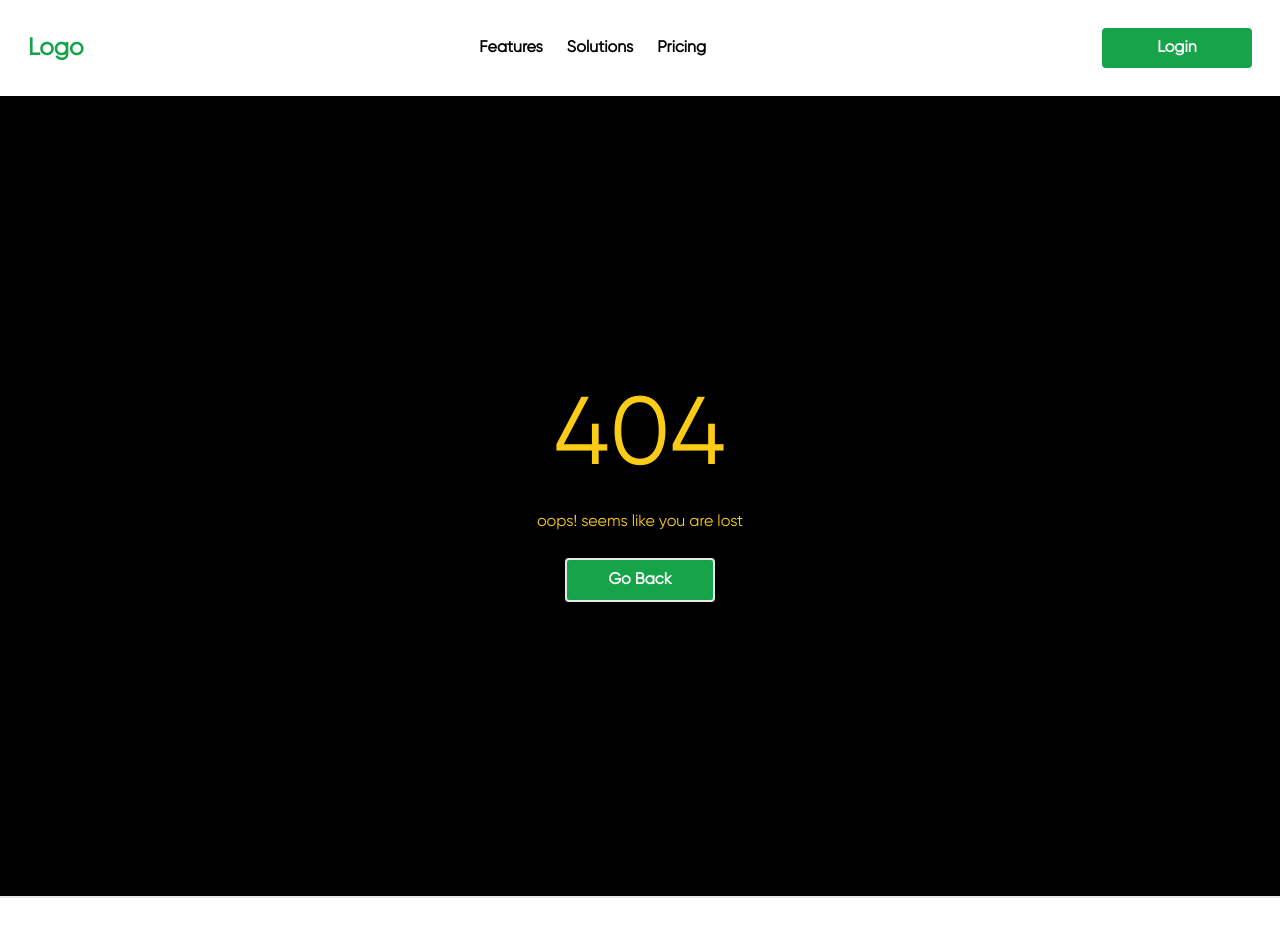
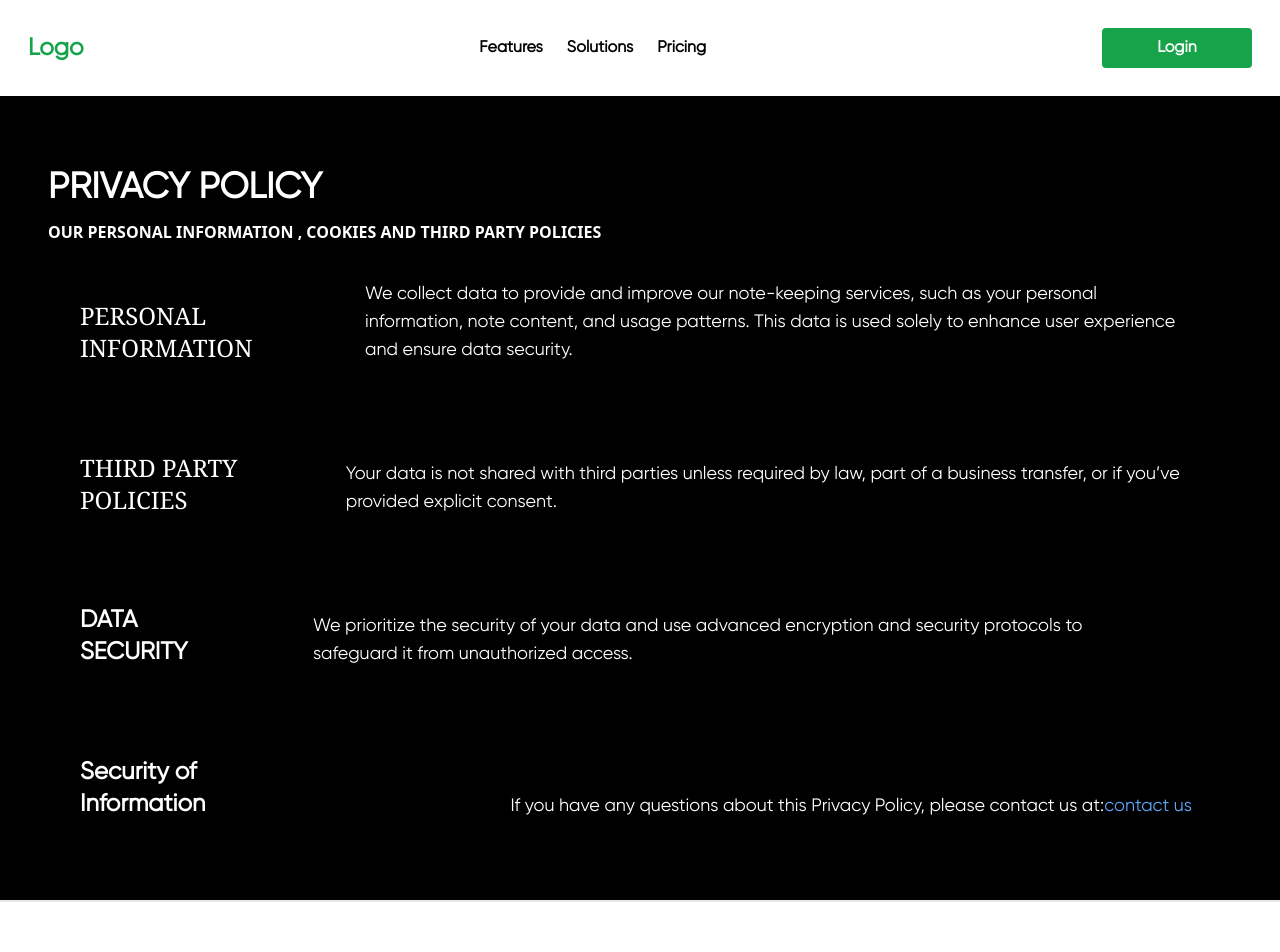
Before and after one commit to AboubakarArisar/pindaribook, a React (Vite) app: page /privacy in a window 1280 px wide. Before the commit this address had no page. Shown: the top 952 px of the page. Built offline with nearby package versions, Linux system fonts and the light colour scheme.

Commit message:
created privacyPolicy page

```diff
--- /dev/null
+++ b/src/pages/PrivacyPolicy.jsx
@@ -0,0 +1,65 @@
+import React from "react";
+import { Link } from "react-router-dom";
+
+const PrivacyPolicy = () => {
+    return (
+      <main className="w-full min-h-screen bg-black flex flex-col justify-center items-center gap-8 p-8">
+        <div className="container  mx-0 px-4 text-white">
+          <h1 className="text-4xl font-bold pt-10 ">
+            PRIVACY POLICY
+          </h1>
+          <div className="container  pt-3 ">
+            <p className="text-small font-bold font-sans  mb-4  ">
+              OUR PERSONAL INFORMATION , COOKIES AND THIRD PARTY POLICIES
+            </p>
+          </div>
+
+          <div className="flex items-end mt-6 mb-2">
+            <h2 className="text-2xl font-serif p-8">
+              PERSONAL INFORMATION
+            </h2>
+            <div className="container mx-10 flex justify-end items-end">
+              <p className="text-lg mb-8">
+              We collect data to provide and improve our note-keeping services, such as your personal information,
+              note content, and usage patterns. This data is used solely to enhance user experience and ensure data security.
+              </p>
+            </div>
+          </div>
+
+          <div className="flex items-end mt-6 mb-2">
+            <h2 className="text-2xl font-serif p-8">
+              THIRD PARTY POLICIES
+            </h2>
+            <div className="container mx-10 flex justify-end items-end">
+              <p className="text-lg mb-8">
+              Your data is not shared with third parties unless required by law, part of a business transfer, or if you’ve provided explicit consent.
+              </p>
+            </div>
+          </div>
+          <div className="flex items-end mt-6 mb-4">
+            <h2 className="text-2xl font-semibold p-8">
+              DATA SECURITY
+            </h2>
+            <div className="container mx-20  flex justify-end items-end">
+              <p className="text-lg mb-8 ">
+              We prioritize the security of your data and use advanced encryption and security protocols to safeguard it from unauthorized access.
+              </p>
+            </div>
+          </div>
+          <div className="flex items-end mt-6 mb-4">
+            <h2 className="text-2xl font-semibold p-8">
+              Security of Information
+            </h2>
+            <div className="container mx-10 flex justify-end items-end">
+              <p className="text-lg mb-8">
+                If you have any questions about this Privacy Policy, please contact us at:
+                <a href="" className="text-blue-400 hover:underline">contact us</a>
+              </p>
+            </div>
+          </div>
+        </div>
+      </main>
+    );
+  };
+
+  export default PrivacyPolicy;
--- a/src/router/router.jsx
+++ b/src/router/router.jsx
@@ -6,6 +6,7 @@ import Navbar from "../components/Navbar";
 import Footer from "../components/Footer";
 import ContactUs from "../pages/ContactUs";
 import Login from "../pages/Login";
+import PrivacyPolicy from "../pages/PrivacyPolicy";
 
 const AppRouter = () => {
   return (
@@ -16,6 +17,7 @@ const AppRouter = () => {
         <Route path='*' element={<PageNotFound />} />
         <Route path='/contact' element={<ContactUs />} />
         <Route path='/login' element={<Login />} />
+        <Route path='/privacy' element={<PrivacyPolicy />} />
       </Routes>
       <Footer />
     </>
```
